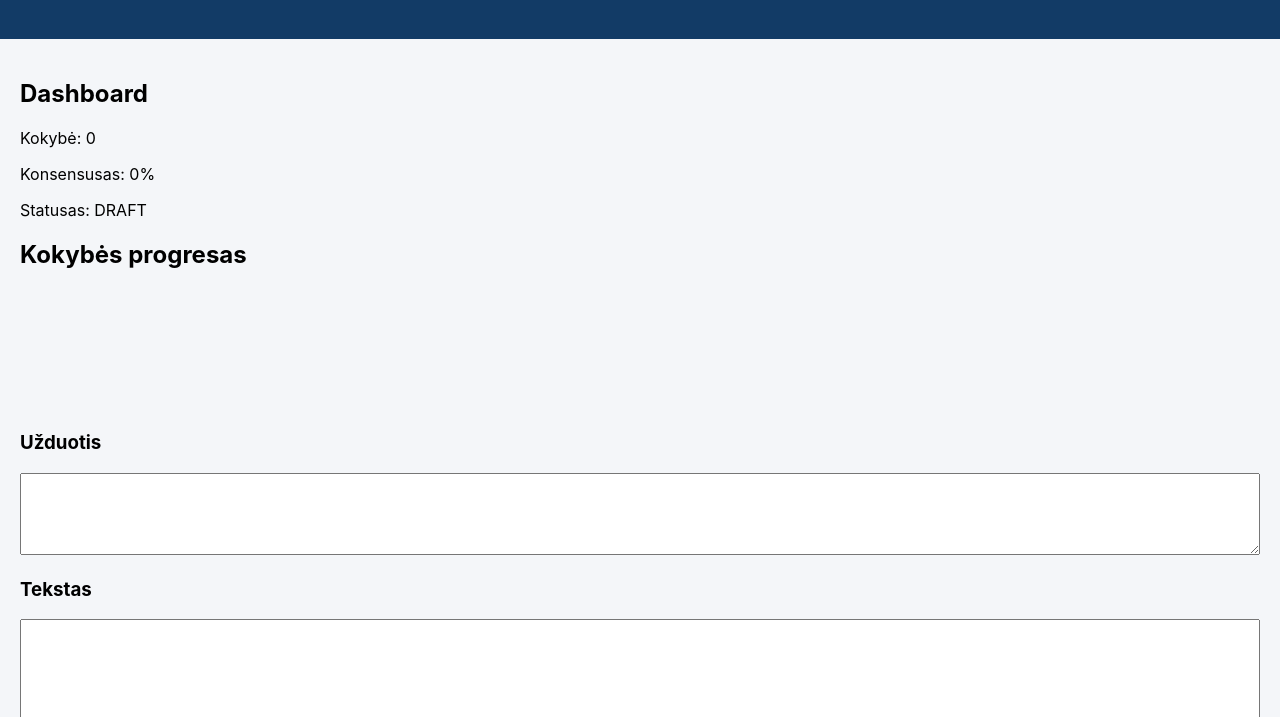
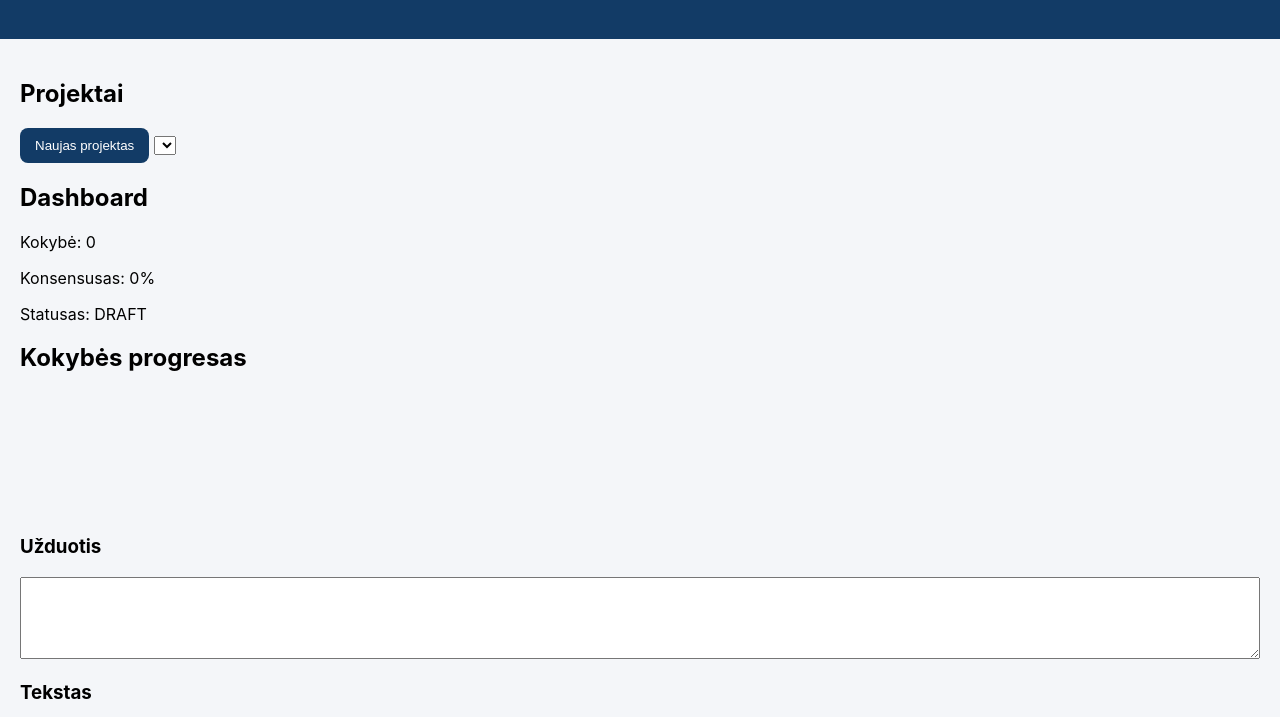
Before and after one commit to Tamazincius/consensus-ai-lab, a plain HTML site: page index.html in a window 1280 px wide. Shown: the part 83-800 px from the top of the page. Drawn offline with nearby package versions, Linux system fonts and the light colour scheme.

Commit message:
Update index.html
Papildyta

```diff
--- a/index.html
+++ b/index.html
@@ -23,6 +23,17 @@
     </header>
 
 <div class="container">
+
+    <h2>Projektai</h2>
+
+<button
+onclick="createProject()">
+Naujas projektas
+</button>
+
+<select
+id="projectList">
+</select>
 
     <div id="dashboard">
 
```
